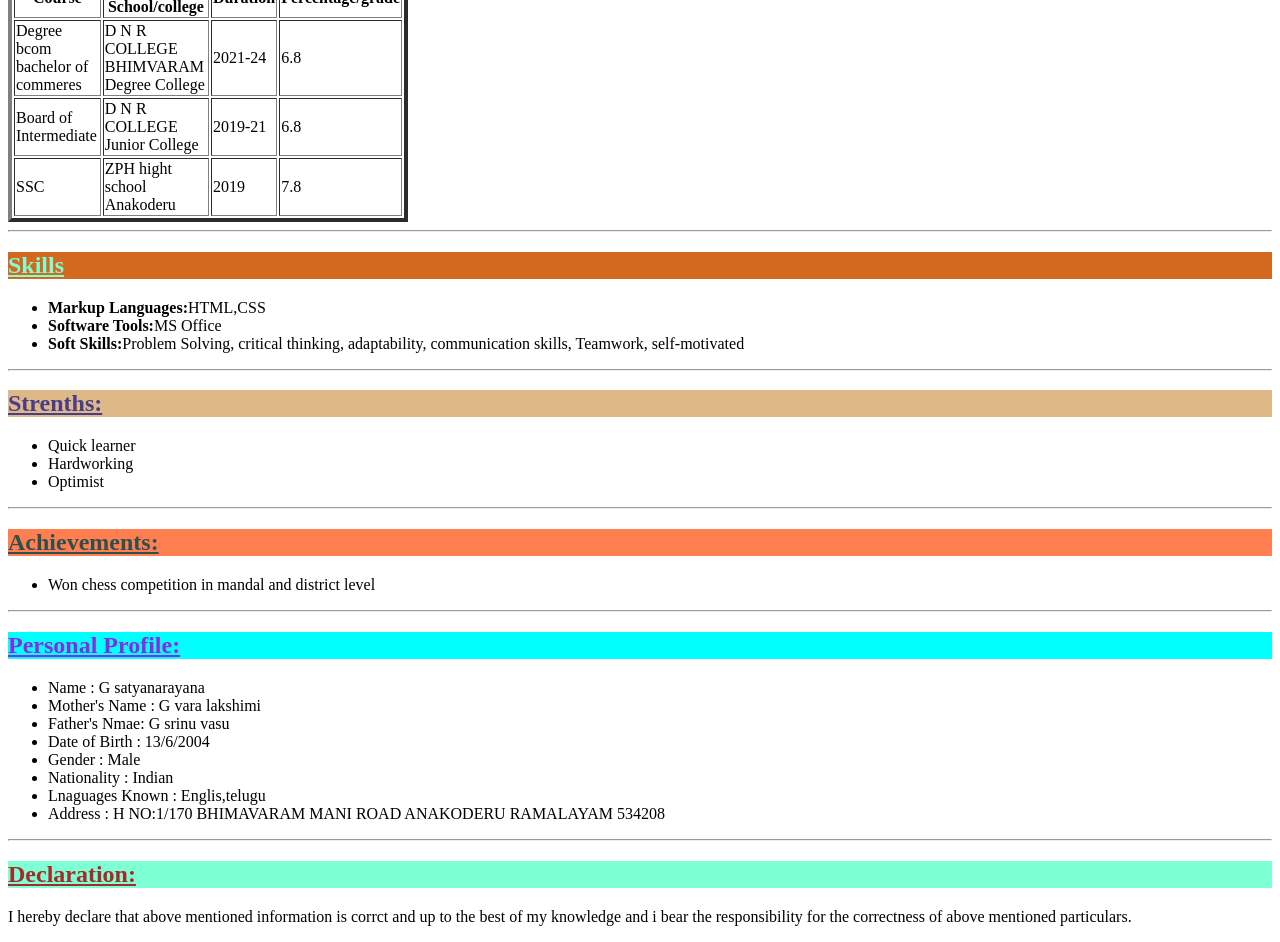
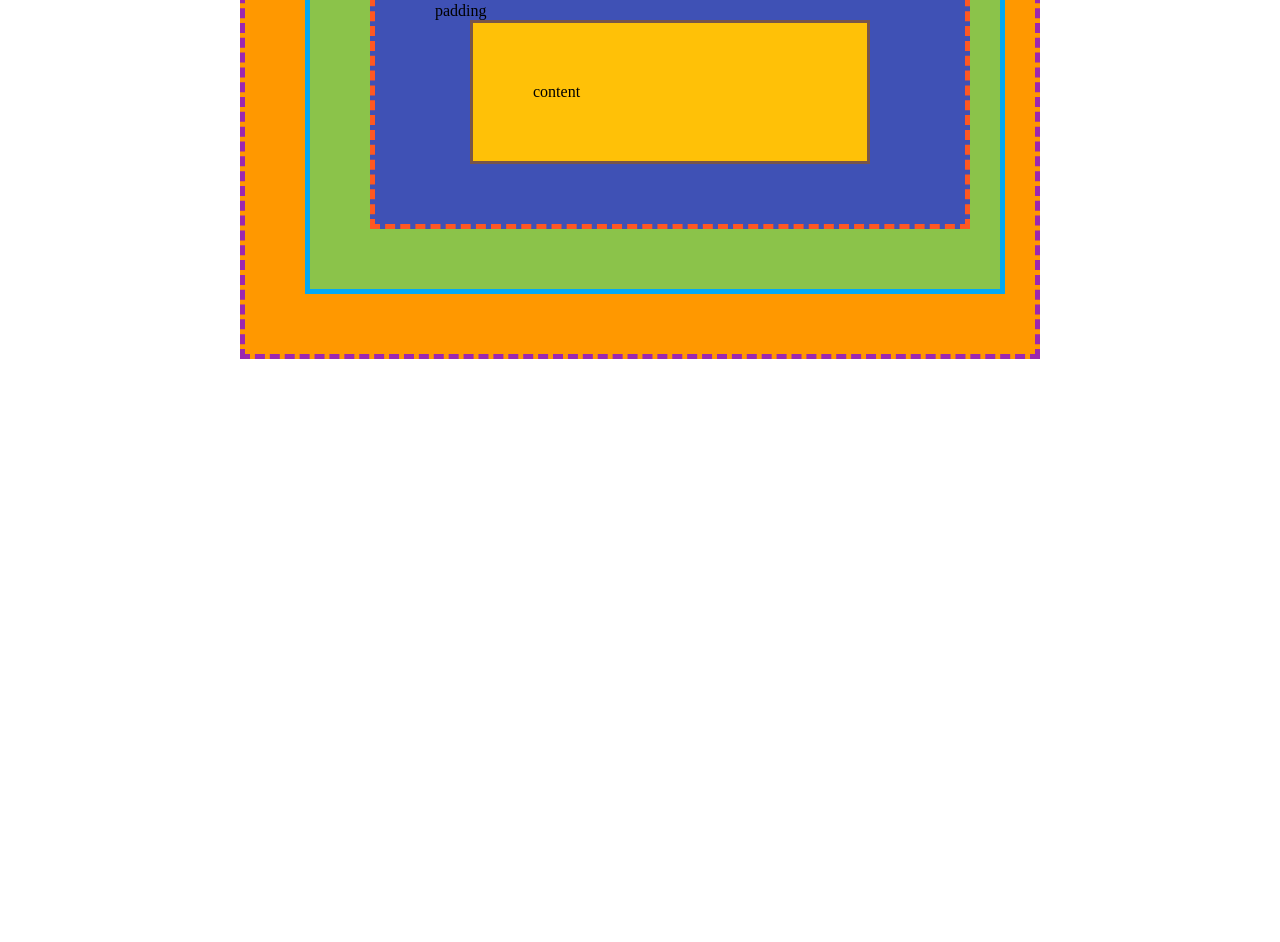
Before and after one commit to Satyanarayana-54/CSS-Assignment, a plain HTML site: page index.html in a window 1280 px wide. Shown: the part 382-1324 px from the top of the page. After the commit the page ends 800 px from the top, so only its background shows below. Drawn offline with Linux system fonts and the light colour scheme.

Commit message:
Add files via upload

```diff
--- a/index.html
+++ b/index.html
@@ -1,97 +1,77 @@
 <!DOCTYPE html>
 <html lang="en">
 <head>
-    <meta charset="UTF-8">
-    <meta name="viewport" content="width=device-width, initial-scale=1.0">
-    <title>Document</title>
-    <link rel="stylesheet" href="style.css">
-    <style>
-        .g2{
-            color: darkslateblue;
-            background-color: burlywood;
-        }
-    </style>
+  <meta charset="UTF-8">
+  <meta name="viewport" content="width=device-width, initial-scale=1.0">
+  <title>Box Structure</title>
+  <style>
+    * {
+      margin: 0;
+      padding: 0;
+      box-sizing: border-box;
+    }
+    body {
+      display: flex;
+      flex-direction: column;
+      justify-content: center;
+      align-items: center;
+      width: 100%;
+      height: 100vh;
+    }
+    h1 {
+      text-align: center;
+      margin-bottom: 20px;
+      font-size: 24px;
+      color: #4CAF50; /* Green */
+    }
+    .s4 {
+      border: 5px dashed #9C27B0; /* Deep Purple */
+      width: 800px;
+      background-color: #FF9800; /* Orange */
+      padding: 60px;
+      text-align: left;
+    }
+    .s3 {
+      border: 5px solid #03A9F4; /* Blue */
+      width: 700px;
+      background-color: #8BC34A; /* Light Green */
+      padding: 60px;
+      text-align: left;
+    }
+    .s2 {
+      border: 5px dashed #FF5722; /* Deep Orange */
+      width: 600px;
+      background-color: #3F51B5; /* Indigo */
+      padding: 60px;
+      text-align: left;
+    }
+    .s1 {
+      border: 3px solid #795548; /* Brown */
+      width: 400px;
+      background-color: #FFC107; /* Amber */
+      padding: 60px;
+      margin: auto;
+      text-align: left;
+    }
+    .my-element {
+  display: inline-block;
+  margin: 0 0.5rem;
+
+  animation: bounce; /* referring directly to the animation's @keyframe declaration */
+  animation-duration: 2s; /* don't forget to set a duration! */
+}
+
+  </style>
 </head>
 <body>
-
-    <center style="background-color: aquamarine;"><h1> RESUME</h1></center>
-
-    <h4>📍 bhimavaram 9110566433 chintugubbala12@gmail.com</h4>
-    <hr>
-    <h2 class="g1"><u>Career Objective:</u></h2>
-    <p>To secure an entry-level position in a reputable organization where I can apply my academic knowledge and skills to contribute to the company's growth. As a recent graduate in [degree field], I am eager to learn and develop my skills in a dynamic and supportive environment. I am a quick learner, team player, and thrive in challenging situations. I aim to utilize my skills and enthusiasm to make a positive impact and grow with the organization.</p><br>
-    <hr>
-    <h2 id="el1"><u>Academic Qualification:</u></h2>
-    <table border="4" width="400">
-        <th>Course</th>
-        <th>Name of the School/college</th>
-        <th>Duration</th>
-        <th>Percentage/grade</th>
-        <tr>
-            <td>Degree bcom bachelor of commeres</td>
-            <td>D N R COLLEGE BHIMVARAM Degree College</td>
-            <td>2021-24</td>
-            <td>6.8</td>
-        </tr>
-        <tr>
-            <td>Board of Intermediate</td>
-            <td>D N R COLLEGE Junior College</td>
-            <td>2019-21</td>
-            <td>6.8</td>
-        </tr>
-        <tr>
-            <td>SSC</td>
-            <td>ZPH hight school Anakoderu</td>
-            <td>2019</td>
-            <td>7.8</td>
-        </tr>
-
-
-    </table>
-    <hr>
-    <h2 style="color: aquamarine;background-color: chocolate;"><u> Skills</u></h2>
-
-    <ul>
-        <li><b>Markup Languages:</b>HTML,CSS</li>
-        <li><b>Software Tools:</b>MS Office</li>
-        <li><b>Soft Skills:</b>Problem Solving, critical thinking, adaptability, communication skills, Teamwork, self-motivated</li>
-    </ul>
-    <hr>
-    <h2 class="g2"><u>Strenths:</u></h2>
-    <ul>
-        <li>Quick learner</li>
-        <li>Hardworking</li>
-        <li>Optimist</li>
-    </ul>
-    <hr>
-    <h2 style="color: darkslategrey;background-color: coral;"><u>Achievements:</u></h2>
-    <ul>
-        <li>Won chess competition in mandal and district level</li>
-    </ul>
-    <hr>
-
-
-    <h2 style="color: blueviolet; background-color: aqua;"><u>Personal Profile:</u></h2>
-    <ul>
-        <li>Name   :   G satyanarayana</li>
-        <li>Mother's Name  :  G vara lakshimi</li>
-        <li>Father's Nmae:    G srinu vasu</li>
-        <li>Date of Birth :  13/6/2004</li>
-        <li>Gender  : Male</li>
-        <li>Nationality  :  Indian</li>
-        <li>Lnaguages Known  :  Englis,telugu</li>
-        <li>Address  : H NO:1/170 BHIMAVARAM MANI ROAD ANAKODERU RAMALAYAM 534208</li>
-
-    </ul>
-    <hr>
-    <h2 style="color: brown;background-color: aquamarine;"><u>Declaration:</u></h2>
-    <p>I hereby declare that above mentioned information is corrct and up to the best of my knowledge
-        and i bear the responsibility for the correctness of above mentioned particulars.
-    </p>
-
-
-
-
-
+  <h1 class="animate__animated animate__bounce">An animated element</h1>
+  <h1>Box Structure</h1>
+  <div class="s4">margin
+    <div class="s3">border
+      <div class="s2">padding
+        <div class="s1">content</div>
+      </div>
+    </div>
+  </div>
 </body>
 </html>
```
